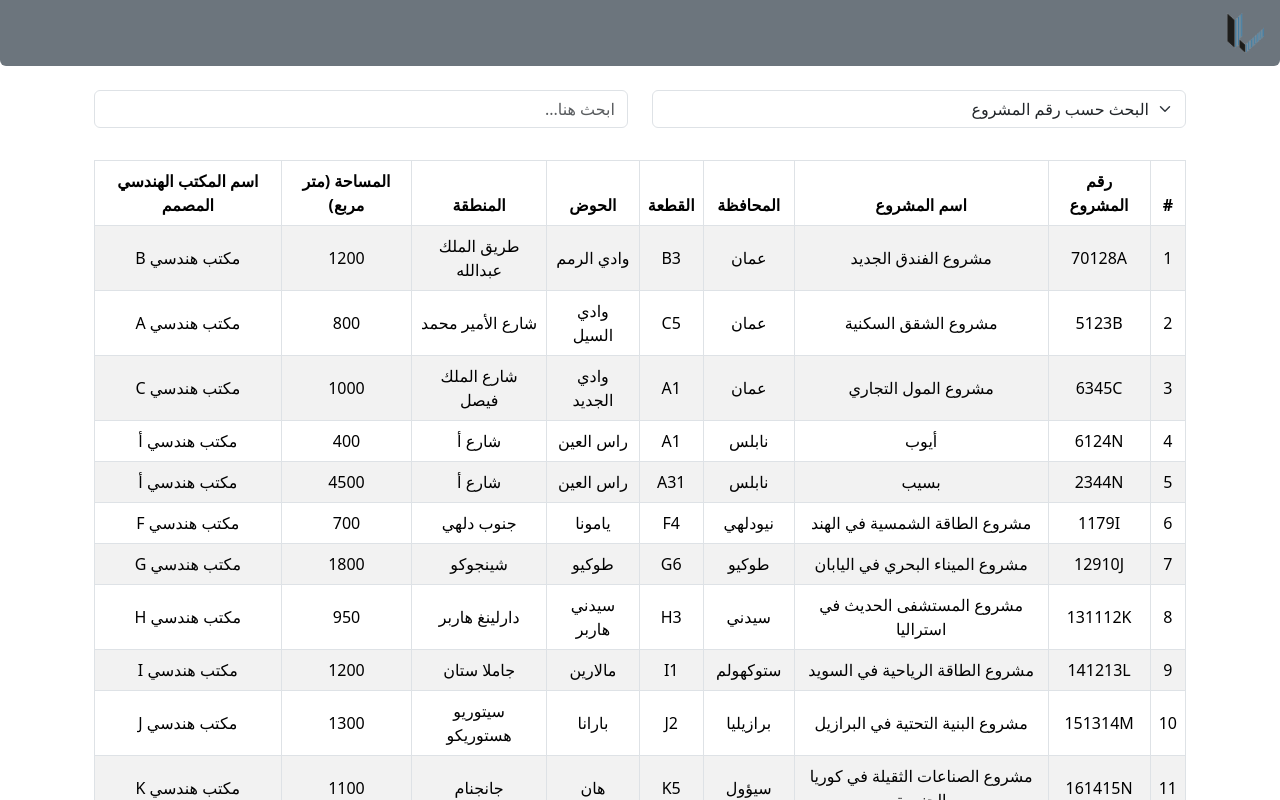
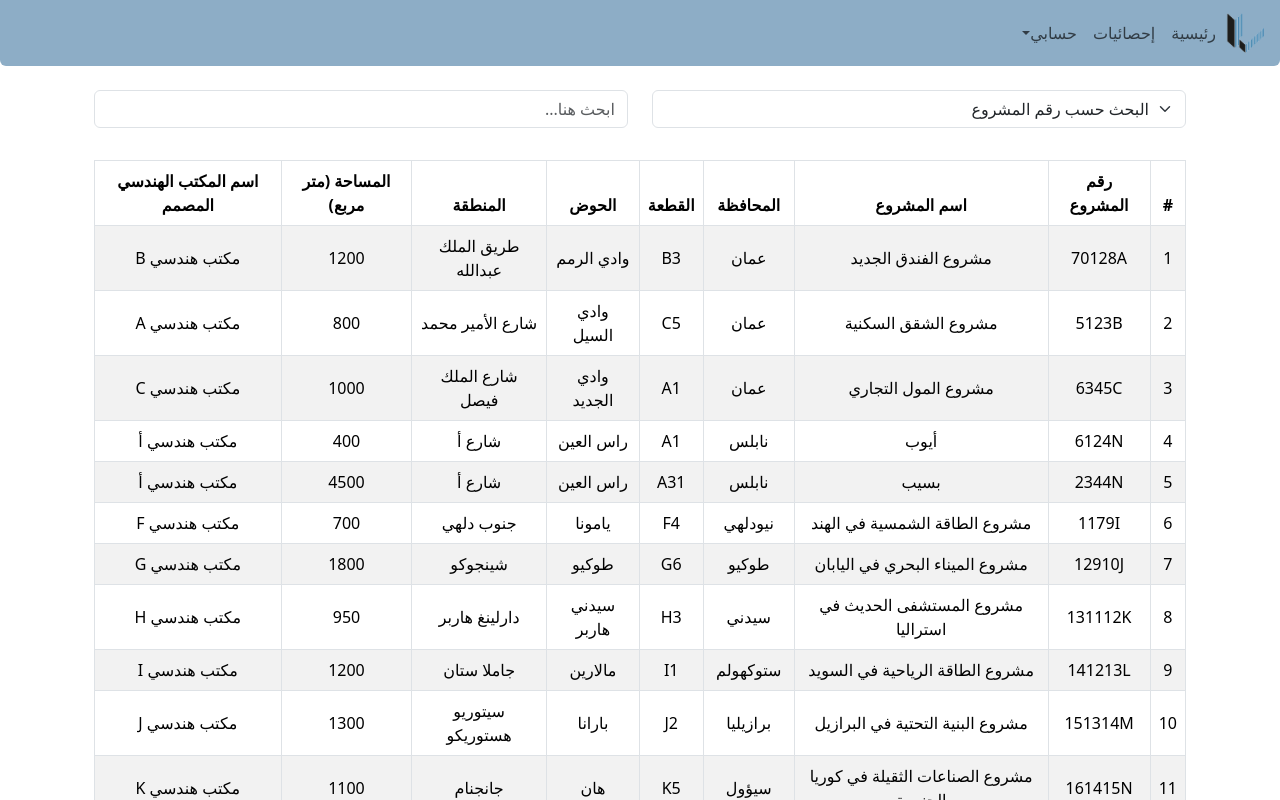
Before and after one commit to NourAyyoub/Engineers-Syndicate, a React (Vite) app in the folder app/: page / in a window 1280 px wide. Shown: the top 800 px of the page. Built offline with nearby package versions, Linux system fonts and the light colour scheme.

Commit message:
change color of navbar

```diff
--- a/app/src/components/NavbarFile/NavigationLinks.jsx
+++ b/app/src/components/NavbarFile/NavigationLinks.jsx
@@ -3,11 +3,11 @@ import MainNavLink from "./MainNavLink";
 import ProfileDropdown from "./ProfileDropdown";
 const links = [
   {
-    linkLabel: "إحصائيات",
+    linkLabel: "رئيسية",
     linkHref: "#",
   },
   {
-    linkLabel: "رئيسية",
+    linkLabel: "إحصائيات",
     linkHref: "#",
   },
 ];
--- a/app/src/components/NavbarFile/Navigationbar.jsx
+++ b/app/src/components/NavbarFile/Navigationbar.jsx
@@ -1,20 +1,20 @@
 import { Navbar } from "react-bootstrap";
 import "bootstrap/dist/css/bootstrap.min.css";
 import BrandLogo from "./BrandLogo";
-// import NavigationLinks from "./NavigationLinks";
+import NavigationLinks from "./NavigationLinks";
 
 export default function Navigationbar() {
   return (
     <Navbar
-      bg="secondary"
-      variant="dark"
+      style={{ background: "rgb(141, 173, 198)" }}
       sticky="top"
       expand="sm"
+      dir="rtl"
       className="rounded-bottom"
       collapseOnSelect
     >
-      {/* <NavigationLinks /> */}
       <BrandLogo />
+      <NavigationLinks />
     </Navbar>
   );
 }
```
